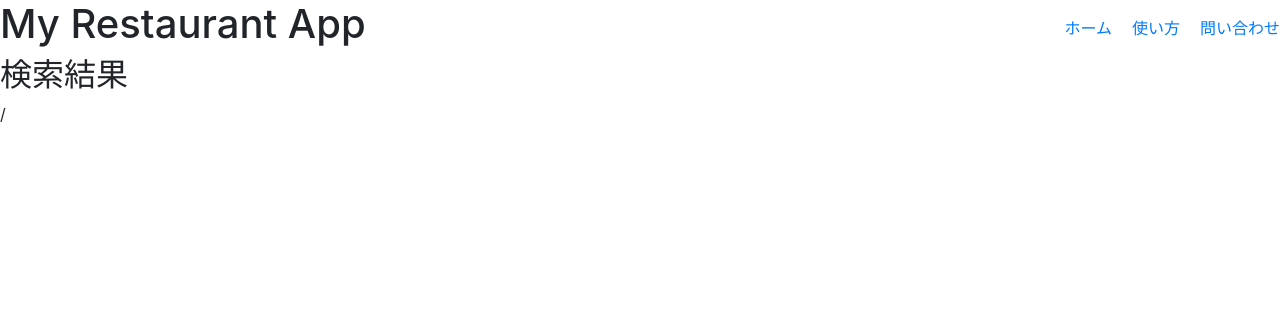
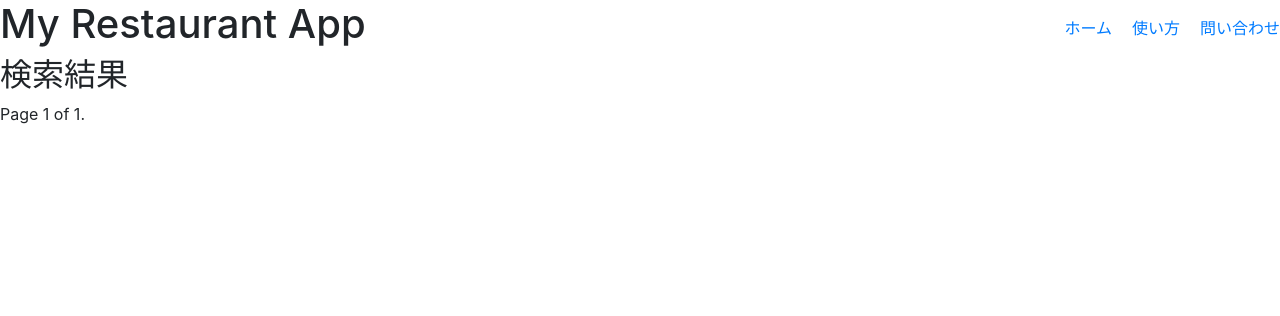
Before and after one commit to 1f10210366/Fenrir, a Django app: page /search_results/ in a window 1280 px wide. Shown: the top 316 px of the page. Run offline with Django 4.2, Linux system fonts and the light colour scheme; data that the repository does not hold is empty; some libraries are stand-ins or nearby versions.

Commit message:
手動のページネーション関数を削除

```diff
--- a/fenrir/templates/fenrir/search_results.html
+++ b/fenrir/templates/fenrir/search_results.html
@@ -8,22 +8,21 @@
   <!-- ページネーションの追加 -->
   <div class="pagination">
     <span class="step-links">
-        {% if paginated_restaurants.has_previous %}
-            <a href="?page=1">&laquo; first</a>
-            <a href="?page={{ paginated_restaurants.previous_page_number }}">previous</a>
-        {% endif %}
+      {% if restaurants.has_previous %}
+        <a href="?page=1">first</a>
+        <a href="?page={{ restaurants.previous_page_number }}">previous</a>
+      {% endif %}
 
-        <span class="current">
-             {{ paginated_restaurants.number }} / {{paginated_restaurants.paginator.num_pages }}
-        </span>
+      <span class="current">
+        Page {{ restaurants.number }} of {{ restaurants.paginator.num_pages }}.
+      </span>
 
-        {% if paginated_restaurants.has_next %}
-            <a href="?page={{ paginated_restaurants.next_page_number }}">next</a>
-            <a href="?page={{ paginated_restaurants.paginator.num_pages }}">last &raquo;</a>
-        {% endif %}
+      {% if restaurants.has_next %}
+        <a href="?page={{ restaurants.next_page_number }}">next</a>
+        <a href="?page={{ restaurants.paginator.num_pages }}">last</a>
+      {% endif %}
     </span>
   </div>
-
 
 
 
--- a/fenrir/views.py
+++ b/fenrir/views.py
@@ -1,9 +1,9 @@
-from django.core.paginator import Paginator, EmptyPage, PageNotAnInteger
 from django.views.generic import TemplateView, ListView
 from django.shortcuts import get_object_or_404
 from fenrir.models import Restaurant
 import requests as req
 
+from django.core.paginator import Paginator, PageNotAnInteger, EmptyPage
 class TopView(TemplateView):
     template_name = "fenrir/search_input.html"
 
@@ -13,7 +13,6 @@ class SearchResultsView(ListView):
     context_object_name = "restaurants"
     paginate_by = 10
 
-
     def get_queryset(self):
         user_location = {
             'latitude': float(self.request.GET.get('latitude', 35.6895)),
@@ -21,28 +20,29 @@ class SearchResultsView(ListView):
         }
         radius = int(self.request.GET.get('radius', 500))
         search_range = self.get_search_range(radius)
-        all_restaurants = self.get_all_restaurants(user_location, search_range, per_page=10)
+        all_restaurants = self.get_all_restaurants(user_location, search_range)
 
         if not all_restaurants:
             return []
 
-
-
-        # ページネーションを適用
-        page = self.request.GET.get('page', 1)
-        paginated_restaurants = self.paginate_restaurants(all_restaurants, current_page=page, per_page=10)
-        return paginated_restaurants
-
-
+        return all_restaurants
 
     def get_context_data(self, **kwargs):
         context = super().get_context_data(**kwargs)
-        context['user_location'] = {
-            'latitude': float(self.request.GET.get('latitude', 35.6895)),
-            'longitude': float(self.request.GET.get('longitude', 139.6917)),
-        }
-        context['search_range'] = self.get_search_range(int(self.request.GET.get('radius', 500)))
+        # ページネーションの処理を追加
+        paginator = Paginator(self.object_list, self.paginate_by)
+        page = self.request.GET.get('page', 1)
+
+        try:
+            restaurants = paginator.page(page)
+        except PageNotAnInteger:
+            restaurants = paginator.page(1)
+        except EmptyPage:
+            restaurants = paginator.page(paginator.num_pages)
+
+        context['restaurants'] = restaurants
         return context
+
 
     def get_all_restaurants(self, user_location, radius, per_page=10):
         api_key = '7699907c06980421'
@@ -93,7 +93,6 @@ class SearchResultsView(ListView):
 
             page += 1
 
-
         return all_restaurants
 
     def get_search_range(self, radius):
@@ -107,22 +106,6 @@ class SearchResultsView(ListView):
             return 4
         else:
             return 5
-
-
-
-    def paginate_restaurants(self, restaurants, current_page=1, per_page=10):
-        paginator = Paginator(restaurants, per_page)
-
-        try:
-            paginated_restaurants = paginator.get_page(current_page)
-        except PageNotAnInteger:
-            paginated_restaurants = paginator.page(1)
-        except EmptyPage:
-            paginated_restaurants = paginator.get_page(paginator.num_pages)
-
-        return paginated_restaurants
-
-
 
 class RestaurantDetailView(TemplateView):
     template_name = "fenrir/restaurant_detail.html"
@@ -140,9 +123,6 @@ class RestaurantDetailView(TemplateView):
         context['restaurant'] = self.get_object()
         return context
 
-
-
-
 def get_user_location(request):
     user_location = {
         'latitude': 35.6895,
```
